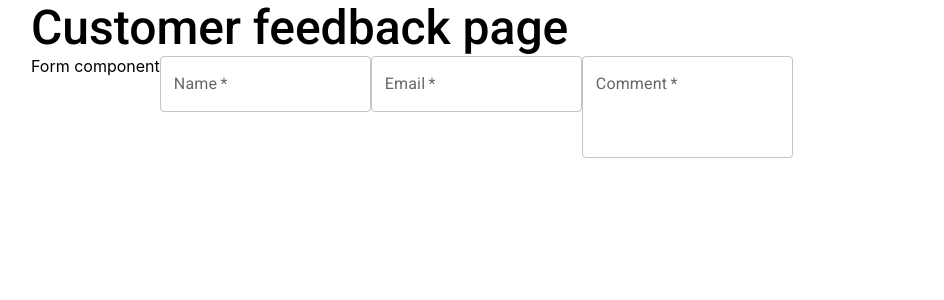
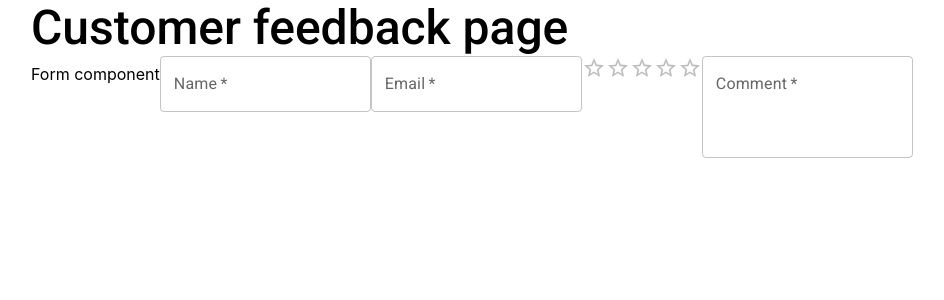
Before and after one commit to jbellmont/customer-feedback-page, a React (Vite) app: page / in a window 1280 px wide. Shown: the top 300 px of the page, without its empty margins (33-977 px from the left). Built offline with nearby package versions, Linux system fonts and the light colour scheme.

Commit message:
Build SelectRating component

```diff
--- a/src/features/customer-review/components/Form.tsx
+++ b/src/features/customer-review/components/Form.tsx
@@ -1,10 +1,12 @@
 import {useState} from 'react';
 
 import Input from './Input';
+import SelectRating from './SelectRating';
 
 const Form = () => {
   const [nameValue, setNameValue] = useState('');
   const [emailValue, setEmailValue] = useState('');
+  const [ratingValue, setRatingValue] = useState<number | null>(null);
   const [commentValue, setCommentValue] = useState('');
 
   return (
@@ -24,6 +26,7 @@ const Form = () => {
         type="email"
         value={emailValue}
       />
+      <SelectRating setValue={setRatingValue} value={ratingValue} />
       <Input
         errorText={'Please provide a comment'}
         label="Comment"
--- /dev/null
+++ b/src/features/customer-review/components/SelectRating.tsx
@@ -0,0 +1,21 @@
+import {Rating} from '@mui/material';
+
+export interface SelectRatingProps {
+  setValue: (value: number | null) => void;
+  value: number | null;
+}
+
+const SelectRating = ({setValue, value}: SelectRatingProps) => {
+  // TODO(jackbellmont): Handle error message when working on Form validation.
+  return (
+    <Rating
+      name="simple-controlled"
+      value={value}
+      onChange={(_, newValue) => {
+        setValue(newValue);
+      }}
+    />
+  );
+};
+
+export default SelectRating;
```
Also changed, not shown: 1 other file (tests, documents, lock files or other folders).
